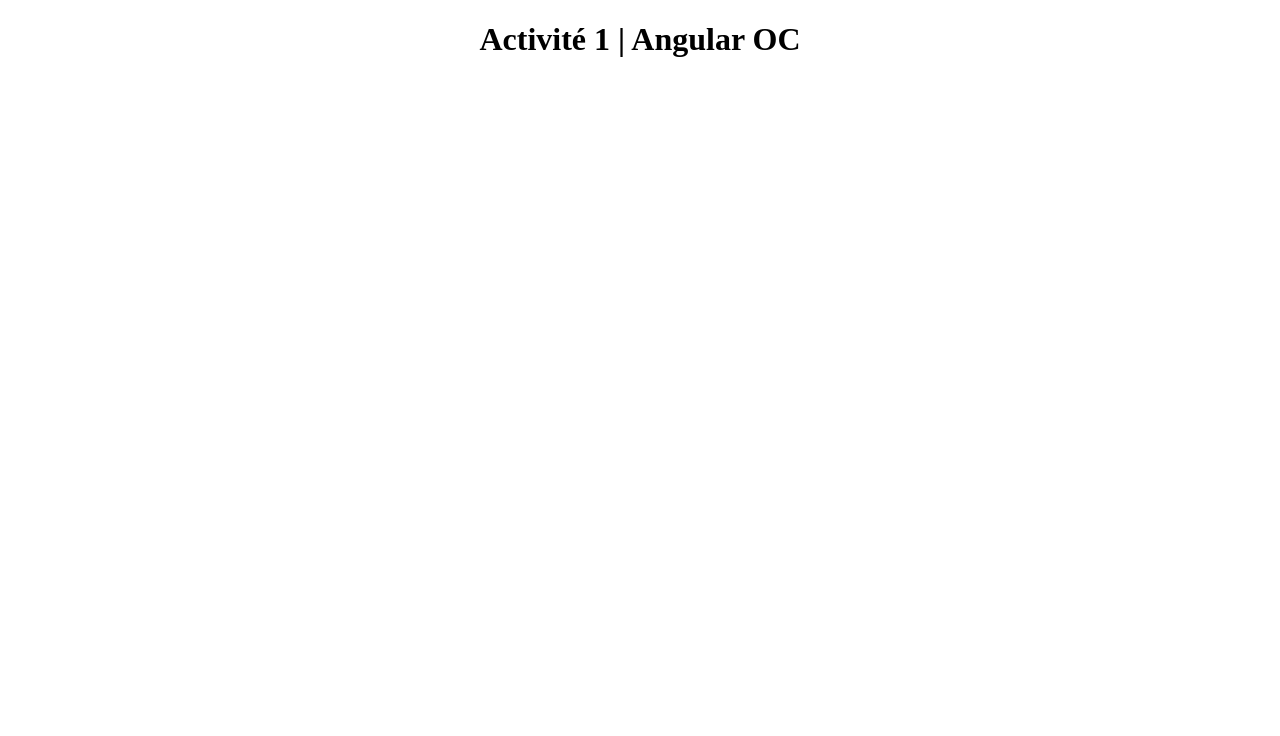
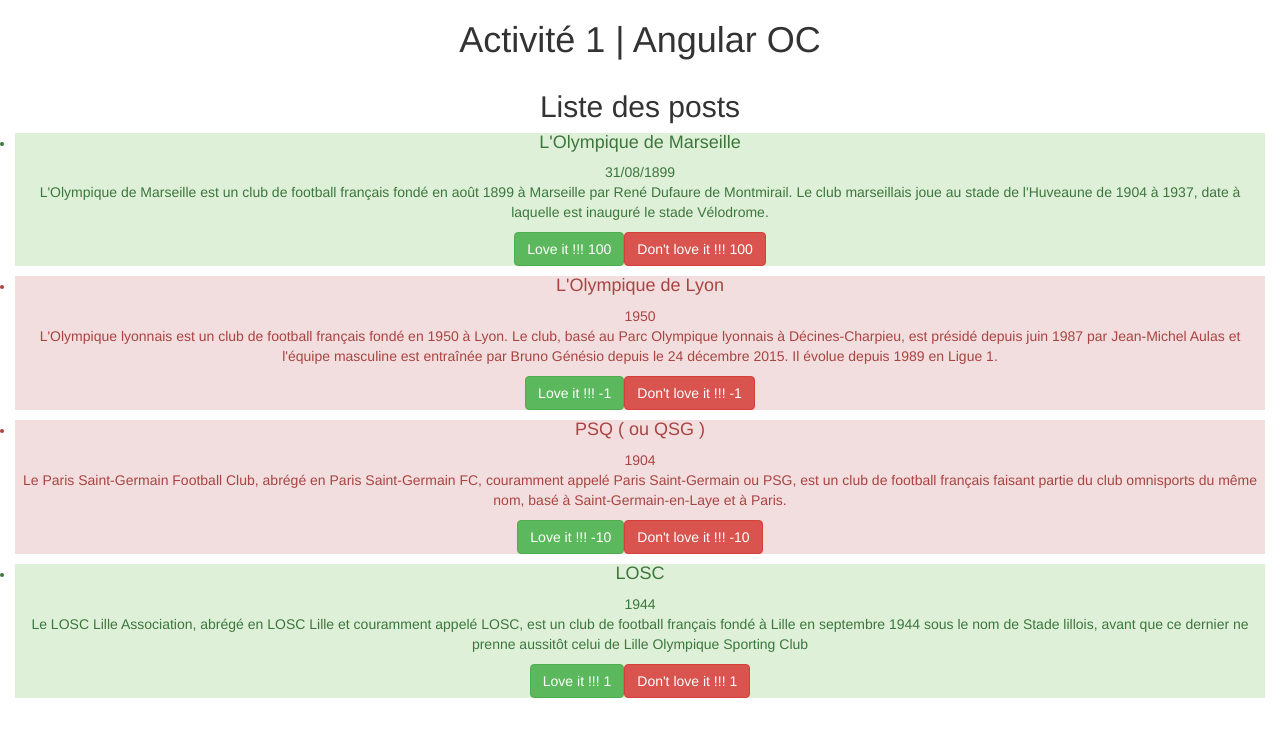
Before and after one commit to Eolynas/Activite1-Angular-OC, an Angular app: page / in a window 1280 px wide. Shown: the top 736 px of the page. Built offline with nearby package versions, Linux system fonts and the light colour scheme.

Commit message:
Affichage des posts, avec la date, titre, contenu, "loveIts"

```diff
--- a/angular.json
+++ b/angular.json
@@ -46,6 +46,7 @@
               "src/assets"
             ],
             "styles": [
+              "./node_modules/bootstrap/dist/css/bootstrap.css",
               "src/styles.scss"
             ],
             "scripts": [],
--- a/package.json
+++ b/package.json
@@ -19,6 +19,7 @@
     "@angular/platform-browser": "~7.2.0",
     "@angular/platform-browser-dynamic": "~7.2.0",
     "@angular/router": "~7.2.0",
+    "bootstrap": "^3.3.7",
     "core-js": "^2.5.4",
     "rxjs": "~6.3.3",
     "tslib": "^1.9.0",
--- a/src/app/app.component.html
+++ b/src/app/app.component.html
@@ -3,4 +3,11 @@
   <h1>
     {{ title }}
   </h1>
+
+  <div class="col-xs-12">
+      <h2>Liste des posts</h2>
+
+      <app-post-list [posts]="posts"></app-post-list>
+
+  </div>
 </div>
--- a/src/app/app.component.ts
+++ b/src/app/app.component.ts
@@ -1,4 +1,4 @@
-import { Component } from '@angular/core';
+import {Component, Input} from '@angular/core';
 
 @Component({
   selector: 'app-root',
@@ -7,4 +7,40 @@
 })
 export class AppComponent {
   title = 'Activité 1 | Angular OC';
+
+  posts = [
+        {
+            title: 'L\'Olympique de Marseille',
+            content: 'L\'Olympique de Marseille est un club de football français fondé en août 1899 à Marseille par René Dufaure de ' +
+                'Montmirail. Le club marseillais joue au stade de l\'Huveaune de 1904 à 1937, date à laquelle est inauguré ' +
+                'le stade Vélodrome. ',
+            loveIts: 100,
+            created_at: '31/08/1899'
+        },
+        {
+            title: 'L\'Olympique de Lyon',
+            content: 'L\'Olympique lyonnais est un club de football français fondé en 1950 à Lyon. Le club, basé au Parc Olympique ' +
+                'lyonnais à Décines-Charpieu, est présidé depuis juin 1987 par Jean-Michel Aulas et l\'équipe masculine est entraînée ' +
+                'par Bruno Génésio depuis le 24 décembre 2015. Il évolue depuis 1989 en Ligue 1. ',
+            loveIts: -1,
+            created_at: '1950'
+        },
+        {
+            title: 'PSQ ( ou QSG )',
+            content: 'Le Paris Saint-Germain Football Club, abrégé en Paris Saint-Germain FC, couramment appelé Paris Saint-Germain ' +
+                'ou PSG, est un club de football français faisant partie du club omnisports du même nom, basé à Saint-Germain-en-Laye ' +
+                'et à Paris. ',
+            loveIts: -10,
+            created_at: '1904'
+        },
+        {
+            title: 'LOSC',
+            content: 'Le LOSC Lille Association, abrégé en LOSC Lille et couramment appelé LOSC, est un club de football français ' +
+                'fondé à Lille en septembre 1944 sous le nom de Stade lillois, avant que ce dernier ne prenne aussitôt celui de ' +
+                'Lille Olympique Sporting Club ',
+            loveIts: 1,
+            created_at: '1944'
+        }
+  ];
+  postTest = 'Post 1';
 }
--- /dev/null
+++ b/src/app/post-list-item/post-list-item.component.html
@@ -0,0 +1,15 @@
+<li [ngClass]="{'list-group-item': loveIts == 0,
+                'list-group-item-success': loveIts > 0,
+                'list-group-item-danger': loveIts < 0}">
+  <div>
+    <h4> {{ title }} </h4>
+    <span>{{ date }}</span>
+  </div>
+  <div>
+    <p>{{ content }}</p>
+  </div>
+  <div>
+    <button type="button" class="btn btn-success" (click)="onLoveIt()">Love it !!! {{ loveIts }} </button>
+    <button type="button" class="btn btn-danger" (click)="onDontLoveIt()">Don't love it !!! {{ loveIts }} </button>
+  </div>
+</li>
--- /dev/null
+++ b/src/app/post-list-item/post-list-item.component.ts
@@ -0,0 +1,30 @@
+import {Component, Input, OnInit} from '@angular/core';
+
+@Component({
+  selector: 'app-post-list-item',
+  templateUrl: './post-list-item.component.html',
+  styleUrls: ['./post-list-item.component.scss']
+})
+export class PostListItemComponent implements OnInit {
+
+  @Input() title: string;
+  @Input() content: string;
+  @Input() loveIts: string;
+  @Input() date: string;
+
+  constructor() { }
+
+  ngOnInit() {
+  }
+
+  onLoveIt() {
+    this.loveIts++;
+    console.log('love' + this.loveIts);
+  }
+
+  onDontLoveIt() {
+    this.loveIts --;
+    console.log('Don\'t love' + this.loveIts);
+  }
+
+}
--- /dev/null
+++ b/src/app/post-list/post-list.component.html
@@ -0,0 +1,10 @@
+<ul class="list-group">
+  <app-post-list-item *ngFor="let post of posts"
+                      [title]="post.title"
+                      [content]="post.content"
+                      [loveIts]="post.loveIts"
+                      [date]="post.created_at"
+                      >
+
+  </app-post-list-item>
+</ul>
--- /dev/null
+++ b/src/app/post-list/post-list.component.ts
@@ -0,0 +1,19 @@
+import {Component, Input, OnInit} from '@angular/core';
+
+@Component({
+  selector: 'app-post-list',
+  templateUrl: './post-list.component.html',
+  styleUrls: ['./post-list.component.scss']
+})
+export class PostListComponent implements OnInit {
+
+  @Input() posts;
+  constructor() { }
+
+  ngOnInit() {
+  }
+
+
+
+
+}
--- a/src/index.html
+++ b/src/index.html
@@ -2,7 +2,7 @@
 <html lang="fr">
 <head>
   <meta charset="utf-8">
-  <title>Activite1AngularOC</title>
+  <title>Activite1 Angular OC</title>
   <base href="/">
 
   <meta name="viewport" content="width=device-width, initial-scale=1">
```
Also changed, not shown: src/app/app.module.ts (+9 -2 lines), src/app/post-list-item/post-list-item.component.scss (added), src/app/post-list/post-list.component.scss (added), 1 other file (tests, documents, lock files or other folders).
